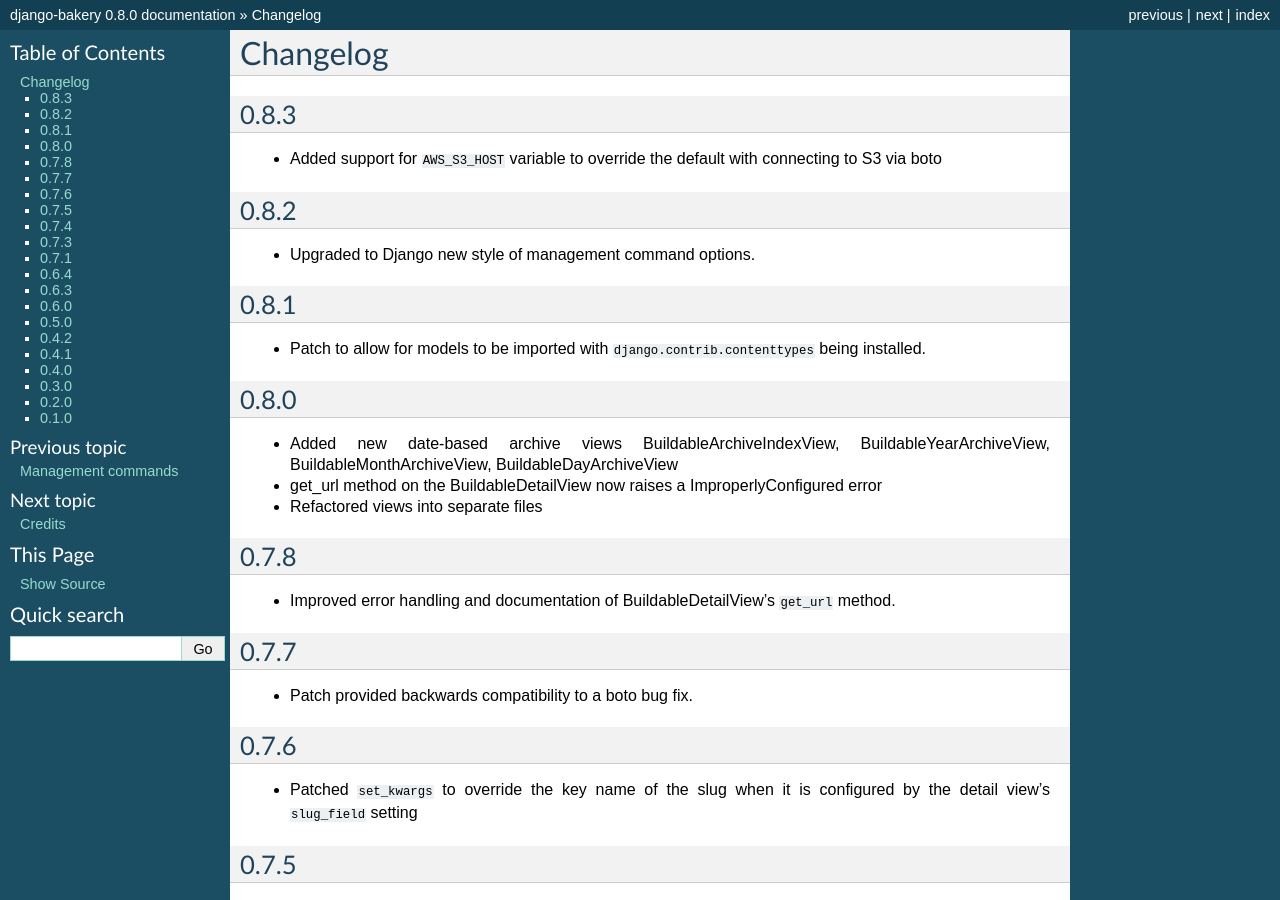
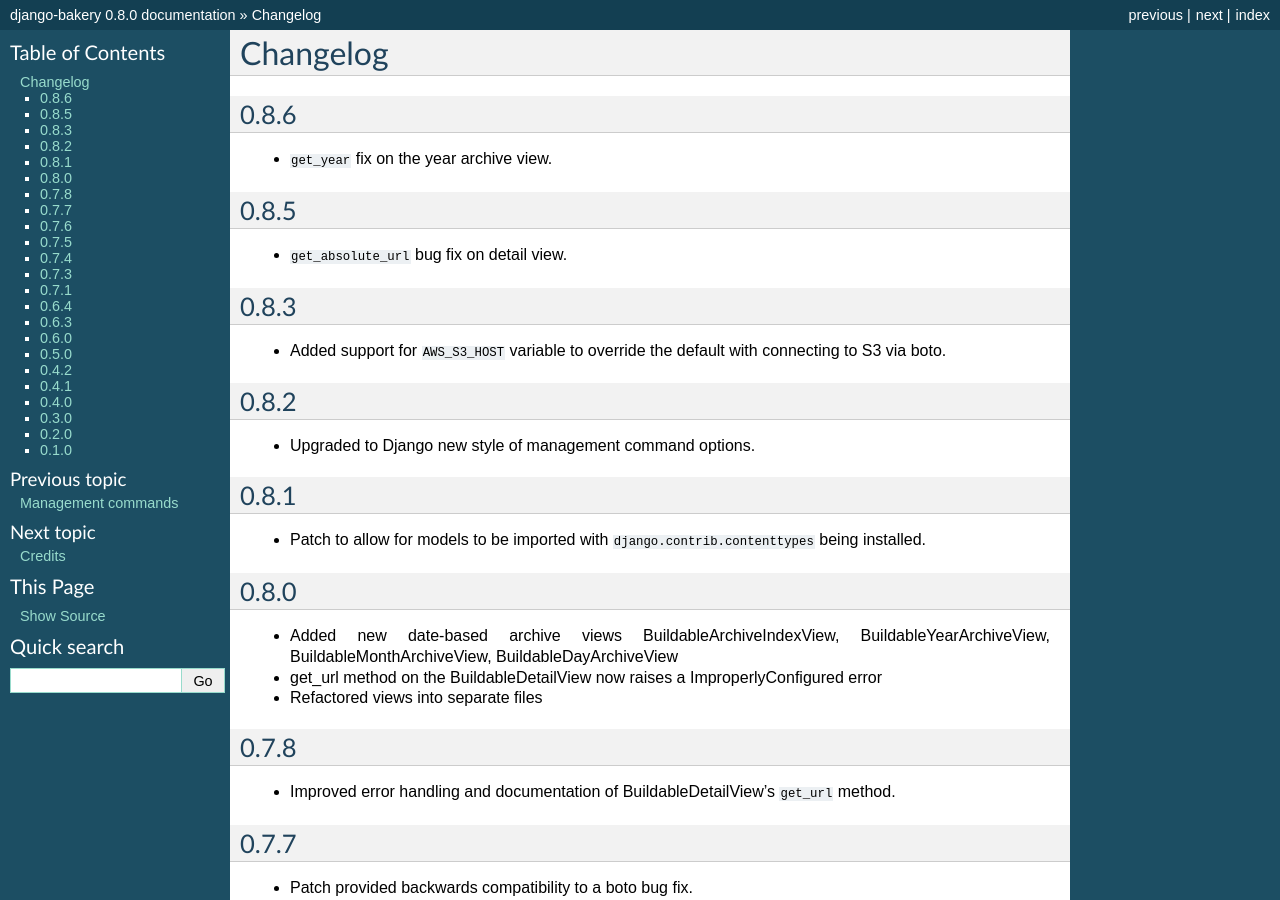
Before and after one commit to Sibizwan5/django-bakery, a Sphinx documentation site: the page built from docs/changelog.rst, in a window 1280 px wide and 900 px high. Built offline with Sphinx 7.4.7, drawn with Linux system fonts in a browser that asks for light colours.

Commit message:
Changelog update

```diff
--- a/docs/changelog.rst
+++ b/docs/changelog.rst
@@ -1,10 +1,20 @@
 Changelog
 =========
+
+0.8.6
+-----
+
+* ``get_year`` fix on the year archive view.
+
+0.8.5
+-----
+
+* ``get_absolute_url`` bug fix on detail view.
 
 0.8.3
 -----
 
-* Added support for ``AWS_S3_HOST`` variable to override the default with connecting to S3 via boto
+* Added support for ``AWS_S3_HOST`` variable to override the default with connecting to S3 via boto.
 
 0.8.2
 -----
```
